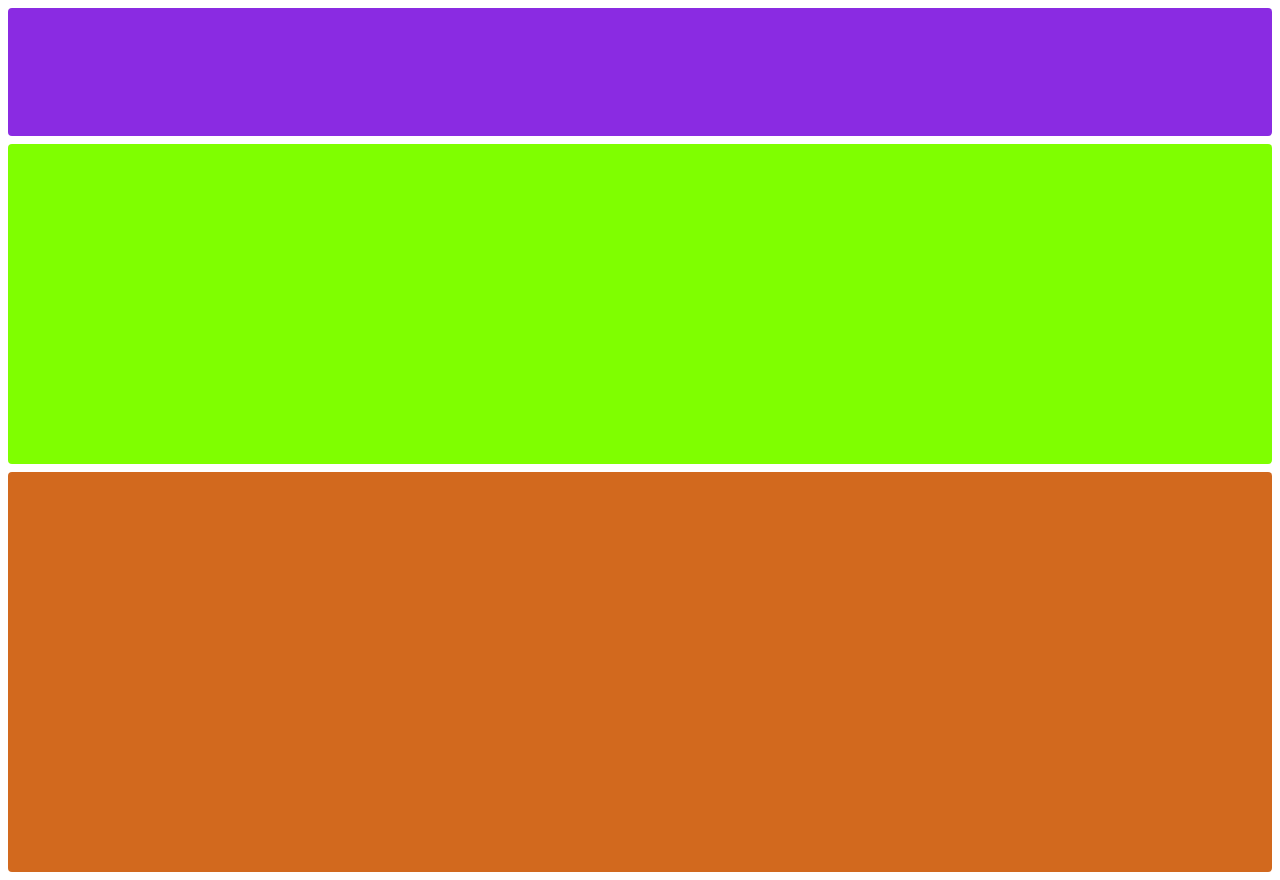
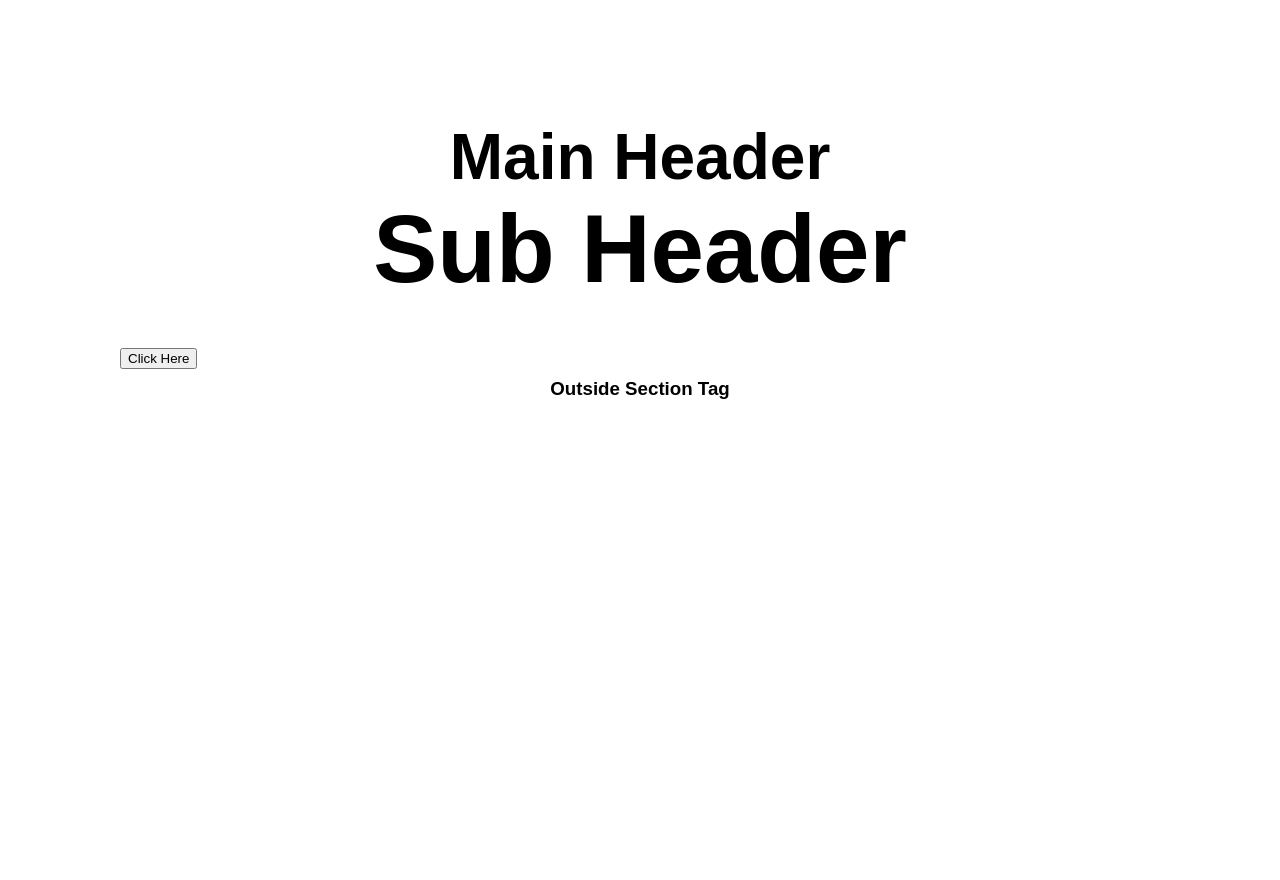
Before and after one commit to muhdhisham/intermediate_css, a plain HTML site: page index.html in a window 1280 px wide. After the commit the page ends 800 px from the top, so only its background shows below. Drawn offline with Linux system fonts and the light colour scheme.

Commit message:
unit em is demonstrated

```diff
--- a/index.html
+++ b/index.html
@@ -3,33 +3,35 @@
 <head>
     <meta charset="UTF-8">
     <meta name="viewport" content="width=device-width, initial-scale=1.0">
-    <title>Units:Viewport Units</title>
+    <title>Units:Relative Units</title>
     <style media="screen">
-        header,section,article
-        {
-            border-radius: 4px;
-            margin: 8px 0;
+        body{
+            font-family: sans-serif;
+            margin: 120px;
         }
-        header{
-            background-color: blueviolet;
-            height: 16vh;  /* vh => viewheight 1vh= 1% of total screen height */
-            /* width: 50vw;   vw veiw width */
+
+        h1,h2,h3{
+            margin: 0;
+            text-align: center;
         }
         section
         {
-            background-color: chartreuse;
-            height: 40vh;
+            font-size: 64px;
         }
-        article
-        {
-            background-color: chocolate;
-            height: 50vh;
+        h1{
+            /* this is relative sizing */
+            /* when this is set to 2em the font size of section automatically changes to 128px */
+            /* thus all the heading tags are set according to em value unless defined seperately */
+            font-size: 1em;
         }
     </style>
 </head>
 <body>
-    <header></header>
-    <section></section>
-    <article></article>
+    <section>
+        <h1>Main Header</h1>
+        <h2>Sub Header</h2>
+        <button type="button" name="button">Click Here</button>
+    </section>
+    <h3>Outside Section Tag</h3>
 </body>
 </html>
```
